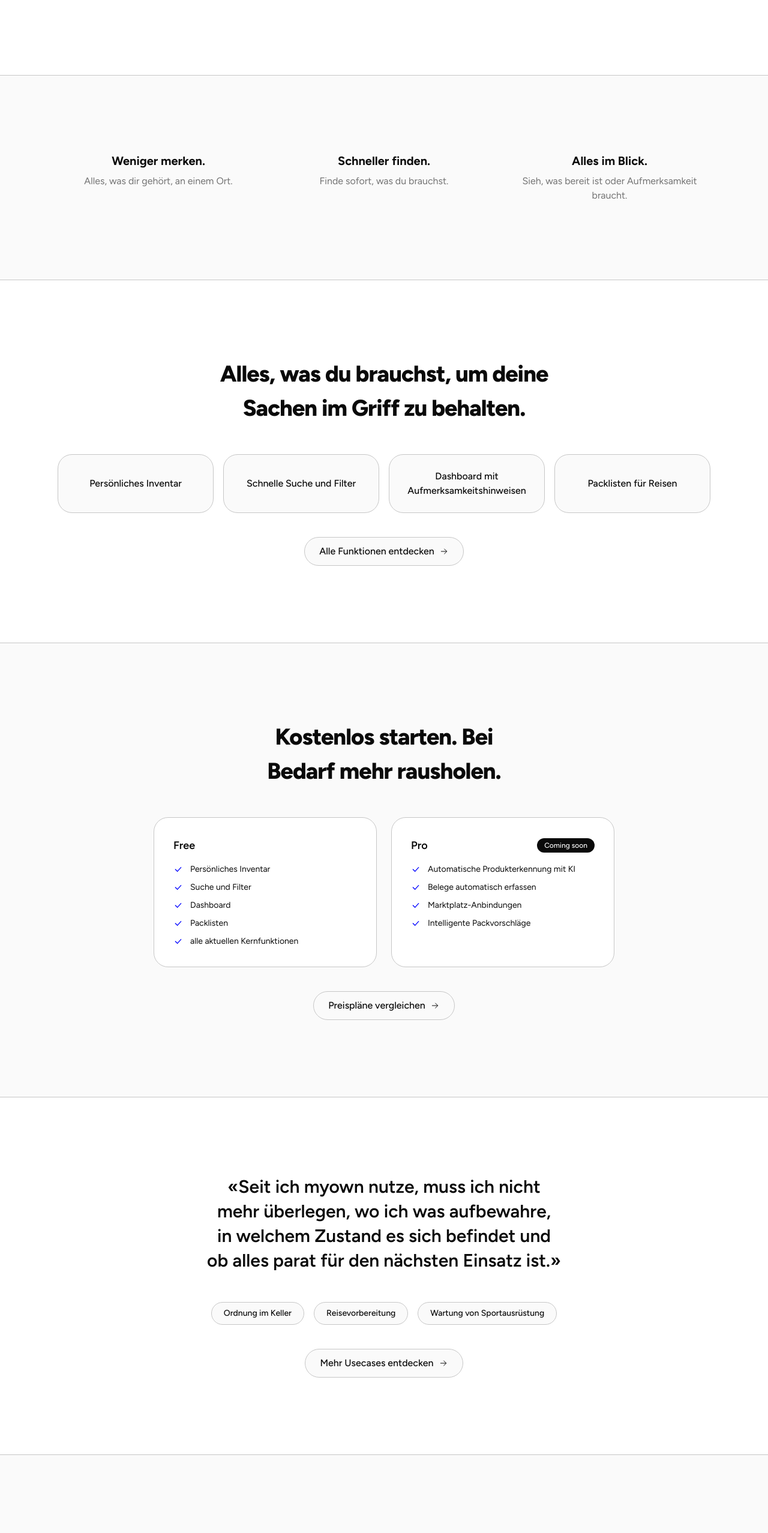
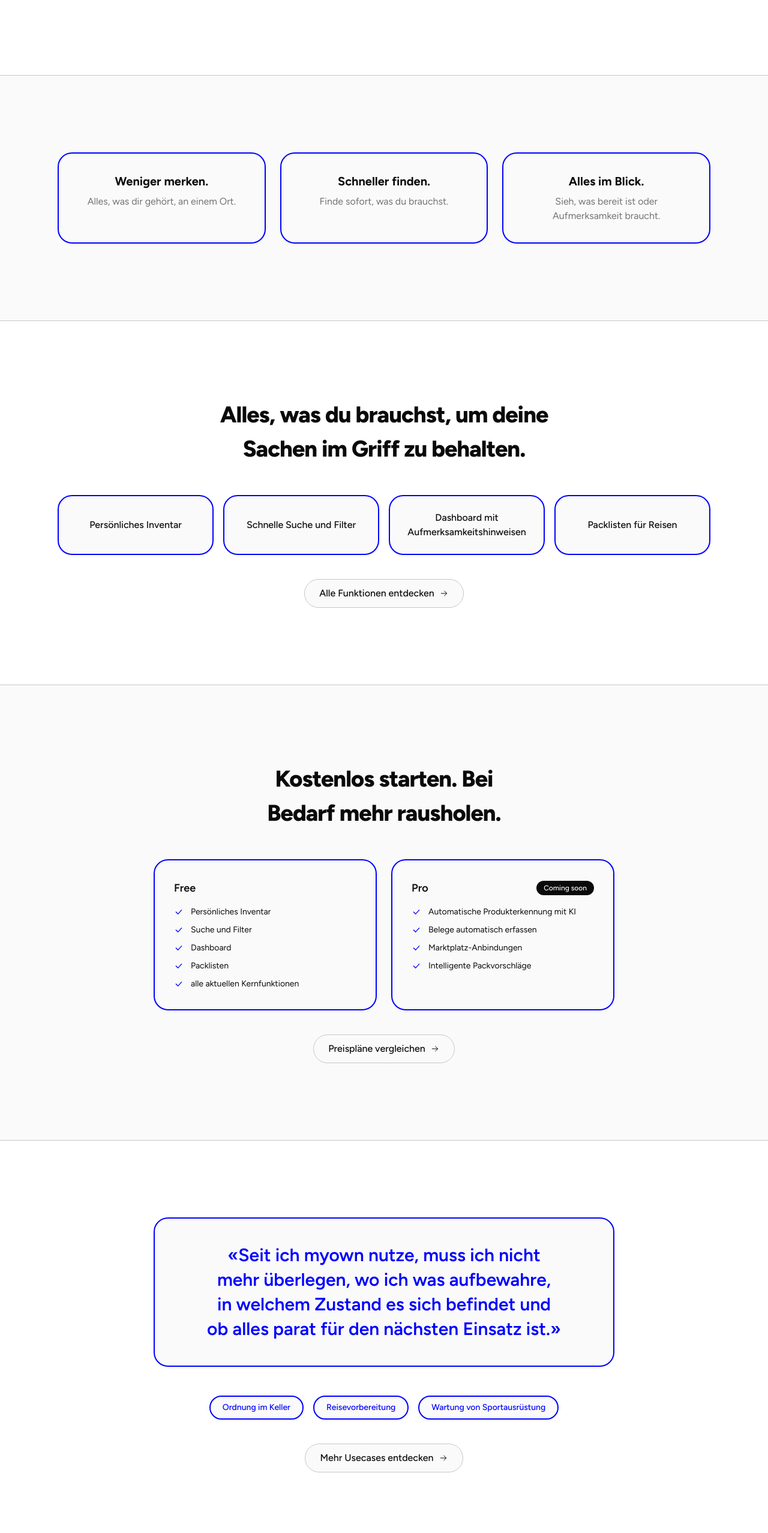
Before and after one commit to mrcldbrnr/marketing-page, a Next.js app: page / in a window 1280 px wide. Shown: the part 1720-4275 px from the top of the page at 60% size. Built offline with nearby package versions, Linux system fonts and the light colour scheme; no server answers.

Commit message:
home: styling elements

```diff
--- a/src/components/sections/benefits.tsx
+++ b/src/components/sections/benefits.tsx
@@ -4,9 +4,12 @@ import { benefits } from "@/content/landing";
 export function Benefits() {
   return (
     <Section>
-      <ul className="grid gap-10 sm:grid-cols-3">
+      <ul className="grid gap-6 sm:grid-cols-3">
         {benefits.items.map((item) => (
-          <li key={item.title} className="flex flex-col gap-2 text-center">
+          <li
+            key={item.title}
+            className="flex flex-col gap-2 rounded-3xl border-2 border-[#0000ff] bg-background p-8 text-center"
+          >
             <h3 className="text-xl font-bold">{item.title}</h3>
             <p className="text-muted">{item.description}</p>
           </li>
--- a/src/components/sections/features-teaser.tsx
+++ b/src/components/sections/features-teaser.tsx
@@ -12,7 +12,7 @@ export function FeaturesTeaser() {
         {featuresTeaser.items.map((item) => (
           <li
             key={item}
-            className="flex items-center justify-center rounded-3xl border border-border bg-background p-6 text-center font-medium text-pretty"
+            className="flex items-center justify-center rounded-3xl border-2 border-[#0000ff] bg-background p-6 text-center font-medium text-pretty"
           >
             {item}
           </li>
--- a/src/components/sections/pricing-teaser.tsx
+++ b/src/components/sections/pricing-teaser.tsx
@@ -26,7 +26,7 @@ export function PricingTeaser() {
       <SectionHeading title={pricingTeaser.title} />
 
       <div className="mx-auto mt-12 grid max-w-3xl gap-6 sm:grid-cols-2">
-        <div className="flex flex-col gap-4 rounded-3xl border border-border bg-surface p-8">
+        <div className="flex flex-col gap-4 rounded-3xl border-2 border-[#0000ff] bg-background p-8">
           <h3 className="text-lg font-semibold">{pricingTeaser.free.title}</h3>
           <ul className="flex flex-col gap-2.5 text-sm">
             {pricingTeaser.free.items.map((item) => (
@@ -38,7 +38,7 @@ export function PricingTeaser() {
           </ul>
         </div>
 
-        <div className="flex flex-col gap-4 rounded-3xl border border-border bg-surface p-8">
+        <div className="flex flex-col gap-4 rounded-3xl border-2 border-[#0000ff] bg-background p-8">
           <div className="flex items-center justify-between gap-3">
             <h3 className="text-lg font-semibold">{pricingTeaser.pro.title}</h3>
             <span className="rounded-full bg-foreground px-3 py-1 text-xs font-medium text-background">
--- a/src/components/sections/why-teaser.tsx
+++ b/src/components/sections/why-teaser.tsx
@@ -6,7 +6,7 @@ import { whyTeaser } from "@/content/landing";
 export function WhyTeaser() {
   return (
     <Section tone="surface">
-      <blockquote className="mx-auto max-w-3xl text-center text-2xl leading-snug font-semibold text-balance sm:text-3xl">
+      <blockquote className="mx-auto max-w-3xl rounded-3xl border-2 border-[#0000ff] bg-background p-10 text-center text-2xl leading-snug font-semibold text-balance text-[#0000ff] sm:text-3xl">
         «{whyTeaser.quote}»
       </blockquote>
 
@@ -14,7 +14,7 @@ export function WhyTeaser() {
         {whyTeaser.usecases.map((usecase) => (
           <li
             key={usecase}
-            className="rounded-full border border-border bg-background px-5 py-2 text-sm font-medium"
+            className="rounded-full border-2 border-[#0000ff] bg-background px-5 py-2 text-sm font-medium text-[#0000ff]"
           >
             {usecase}
           </li>
```
